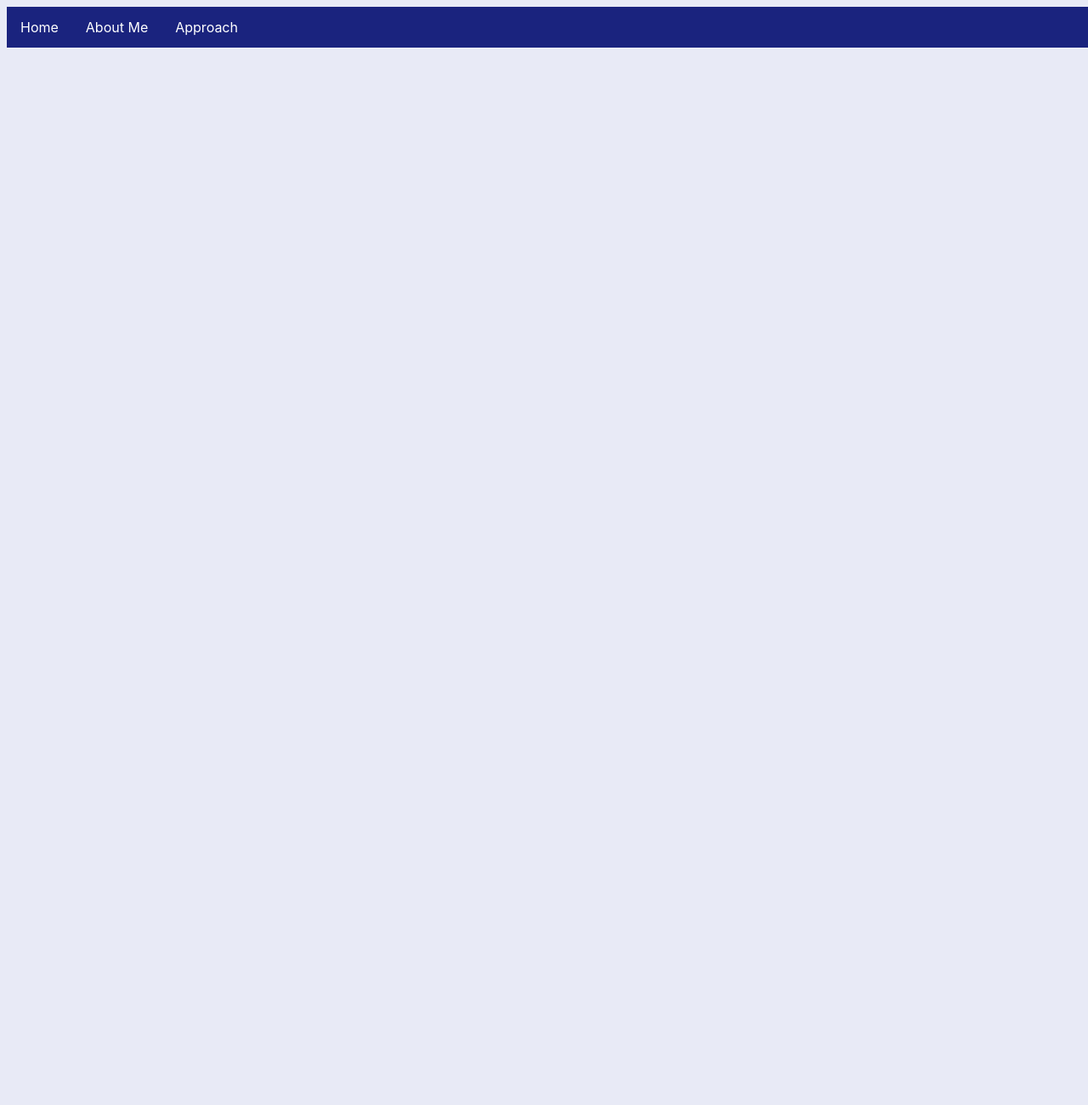
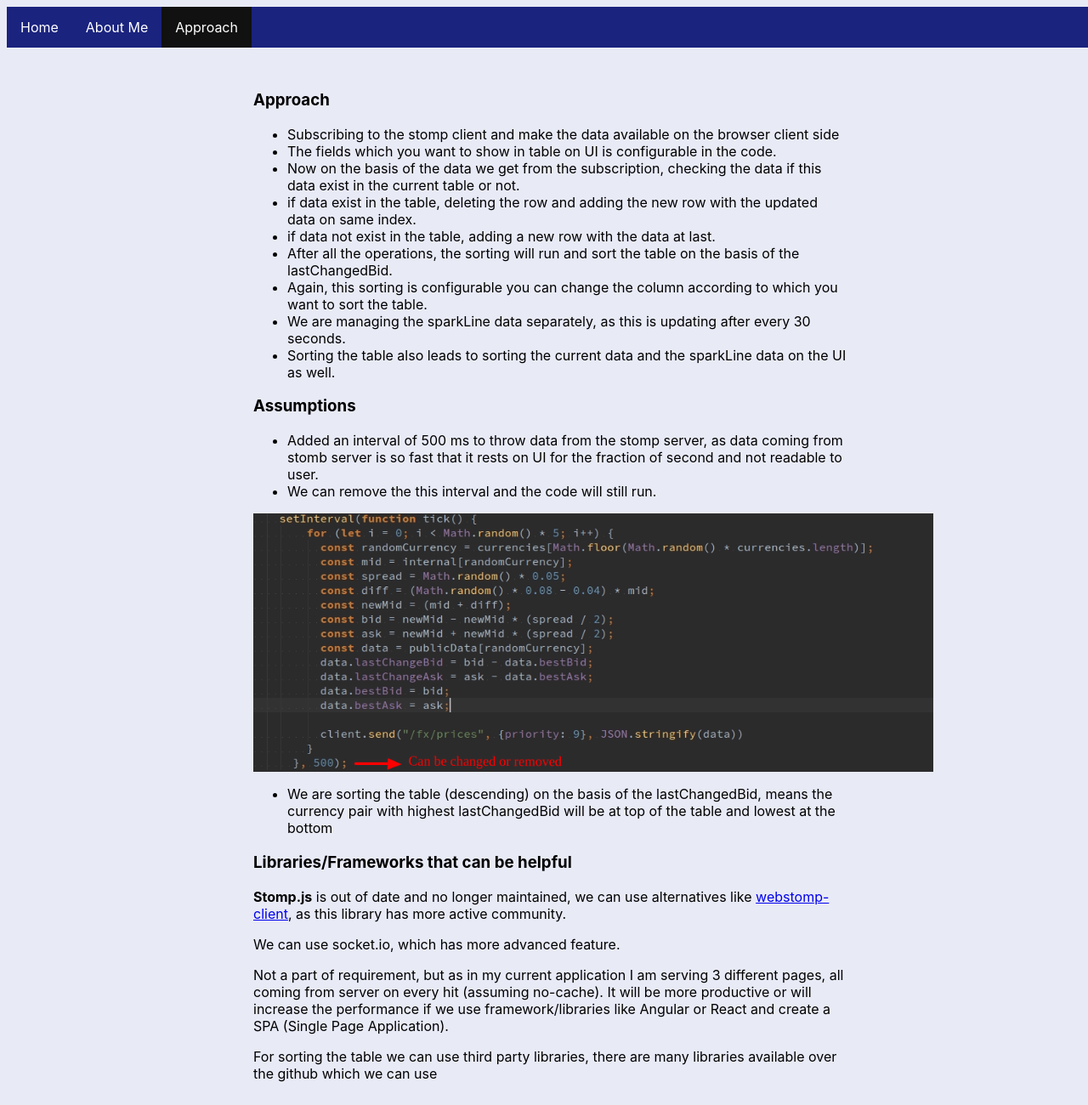
Before and after one commit to jainanuj0812/db-developer-chl, a website: page site/approach.html in a window 1280 px wide. Shown: the whole page at 85% size. Before the commit the page ends 800 px from the top, so only its background shows below. Drawn offline with Linux system fonts and the light colour scheme.

Commit message:
Added approach page

```diff
--- a/site/approach.html
+++ b/site/approach.html
@@ -6,10 +6,41 @@
 <body>
 <header>
   <ul class="nav-bar">
-    <li><a class="active" href="/">Home</a></li>
+    <li><a href="/">Home</a></li>
     <li><a href="/aboutme.html">About Me</a></li>
-    <li><a href="">Approach</a></li>
+    <li><a class="active" href="">Approach</a></li>
   </ul>
 </header>
+<section class="content">
+  <h3>Approach</h3>
+  <ul>
+    <li>Subscribing to the stomp client and make the data available on the browser client side</li>
+    <li>The fields which you want to show in table on UI is configurable in the code.</li>
+    <li>Now on the basis of the data we get from the subscription, checking the data if this data exist in the current table or not.</li>
+    <li>if data exist in the table, deleting the row and adding the new row with the updated data on same index.</li>
+    <li>if data not exist in the table, adding a new row with the data at last.</li>
+    <li>After all the operations, the sorting will run and sort the table on the basis of the lastChangedBid.</li>
+    <li>Again, this sorting is configurable you can change the column according to which you want to sort the table.</li>
+    <li>We are managing the sparkLine data separately, as this is updating after every 30 seconds.</li>
+    <li>Sorting the table also leads to sorting the current data and the sparkLine data on the UI as well.</li>
+  </ul>
+
+  <h3>Assumptions</h3>
+  <ul>
+    <li>Added an interval of 500 ms to throw data from the stomp server, as data coming from stomb server is so fast that it rests on UI for the fraction of second and not readable to user.</li>
+    <li>We can remove the this interval and the code will still run.</li>
+  </ul>
+  <img src="code-snippet.png" width="800">
+  <ul>
+    <li>We are sorting the table (descending) on the basis of the lastChangedBid, means the currency pair with highest lastChangedBid will be at top of the table and lowest at the bottom</li>
+  </ul>
+
+  <h3>Libraries/Frameworks that can be helpful</h3>
+  <p><strong>Stomp.js</strong> is out of date and no longer maintained, we can use alternatives like <a href="https://github.com/JSteunou/webstomp-client">webstomp-client</a>, as this library has more active community. </p>
+  <p>We can use socket.io, which has more advanced feature.</p>
+  <p>Not a part of requirement, but as in my current application I am serving 3 different pages, all coming from server on every hit (assuming no-cache). It will be more productive or will increase the performance
+    if we use framework/libraries like Angular or React and create a SPA (Single Page Application).</p>
+  <p>For sorting the table we can use third party libraries, there are many libraries available over the github which we can use</p>
+</section>
 </body>
 </html>
--- a/site/style.css
+++ b/site/style.css
@@ -3,6 +3,7 @@
 body {
     font-family: -apple-system,BlinkMacSystemFont,"Segoe UI",Roboto,Oxygen,Ubuntu,Cantarell,"Open Sans","Helvetica Neue",sans-serif;
     width: 100%;
+    overflow-x: hidden;
     background-color: #E8EAF6;
 }
 
@@ -68,3 +69,6 @@ td:nth-child(1) {
 .nav-bar li a:hover {
     background-color: #111;
 }
+.nav-bar li a.active {
+    background-color: #111;
+}
```
Also changed, not shown: devserver/server-publisher.js (+13 -13 lines), site/aboutme.html (+2 -2 lines), site/index.html (+1 -1 lines), site/code-snippet.png (added).
